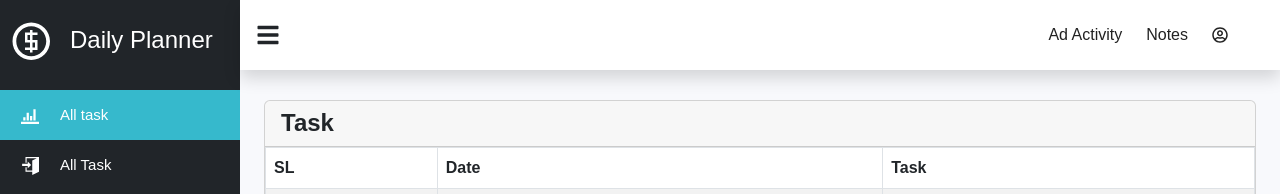
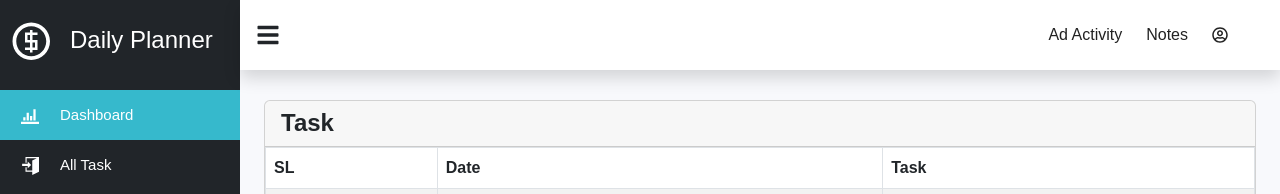
Before and after one commit to wapborhan/daily-app-client, a React (Create React App) app: page /income-expense-react in a window 1280 px wide. Shown: the top 194 px of the page. Built offline with nearby package versions, Linux system fonts and the light colour scheme; a web font is replaced by a local one.

Commit message:
Update Sidebar.jsx

```diff
--- a/src/components/Sidebar.jsx
+++ b/src/components/Sidebar.jsx
@@ -21,7 +21,7 @@ const Sidebar = () => {
             <i className="fas fa-exclamation-triangle text-white">
               <ImStatsBars />
             </i>
-            <span className="links_name">All task</span>
+            <span className="links_name">Dashboard</span>
           </NavLink>
         </li>
         <li>
```
